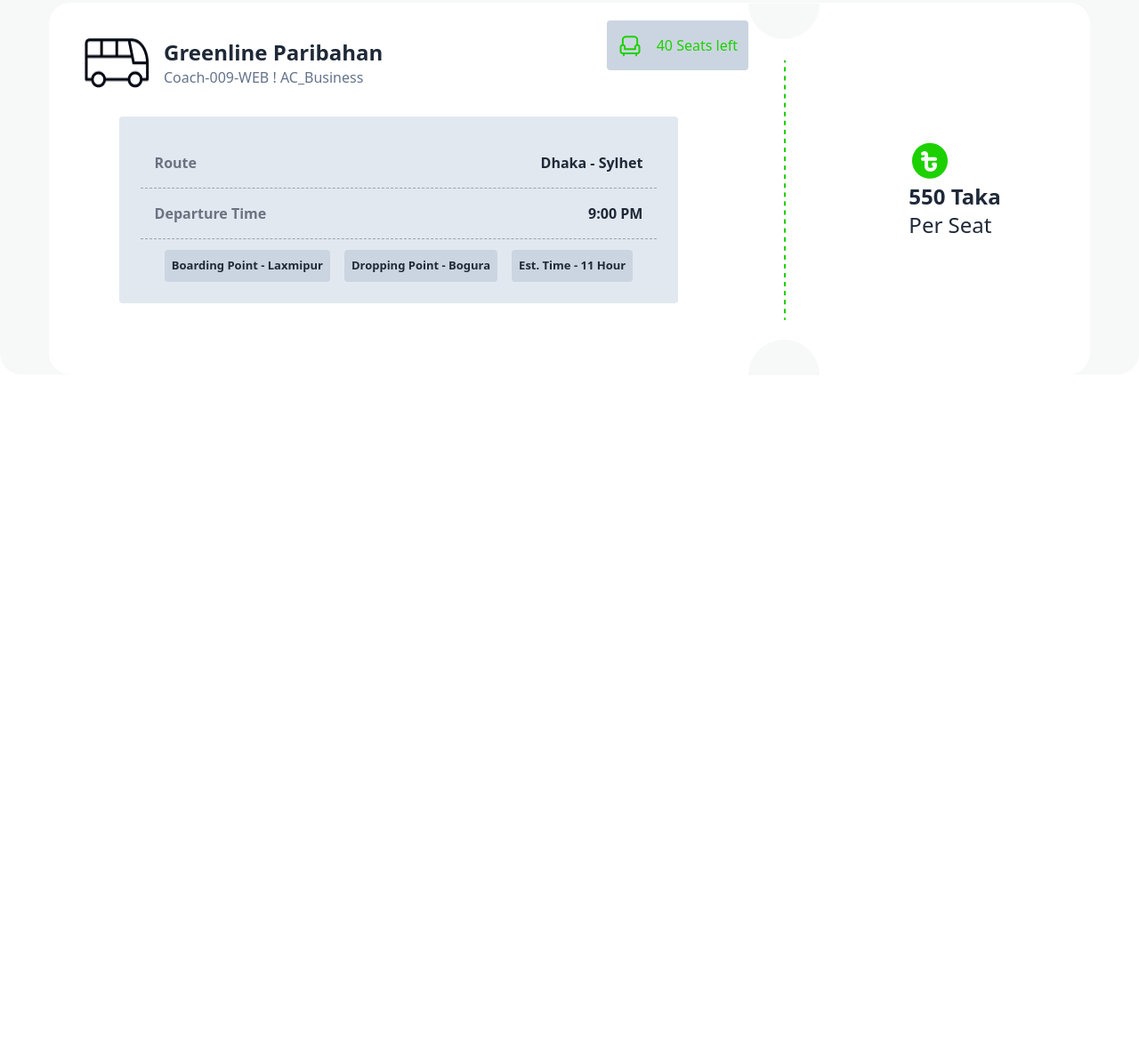
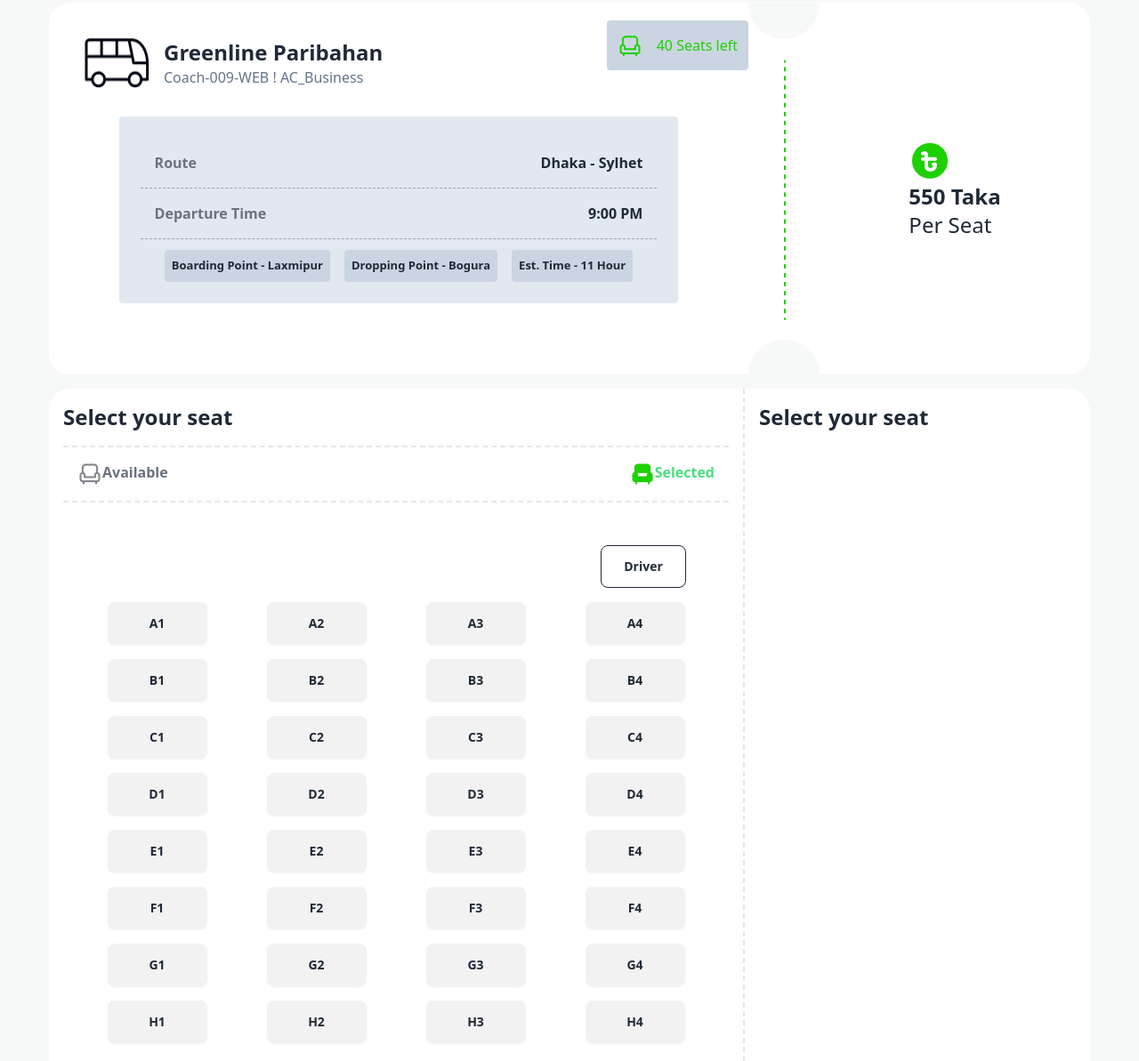
Before and after one commit to TanvirHasanAshik/e-ticketing, a plain HTML site: page index.html in a window 1280 px wide. Shown: the part 1483-2676 px from the top of the page at 89% size. Before the commit the page ends 1905 px from the top, so only its background shows below. Drawn offline with nearby package versions, Linux system fonts and the light colour scheme.

Commit message:
select seat desinged

```diff
--- a/index.html
+++ b/index.html
@@ -61,8 +61,8 @@
             </div>
         </div>
         <!-- banner card -->
-        <div class="md:flex xl:flex gap-5 justify-center relative bottom-16">
-            <div class="card card-side bg-base-100 mb-6 md:mb-0 border-b-4 border-[#1DD100]">
+        <div class="flex flex-col md:flex-row gap-6 justify-center relative bottom-16">
+            <div class="card card-side bg-base-100 mb-6 md:mb-0 border-b-4 border-[#1DD100] shadow-xl">
                 <!-- <div class=""> -->
                 <figure>
                     <img class="pl-4" src="images/people.png" alt="Movie" />
@@ -73,7 +73,7 @@
                 </div>
                 <!-- </div> -->
             </div>
-            <div class="card card-side bg-base-100 mb-6 md:mb-0 border-b-4 border-[#1DD100]">
+            <div class="card card-side bg-base-100 mb-6 md:mb-0 border-b-4 border-[#1DD100] shadow-xl">
                 <figure>
                     <img class="pl-4" src="images/ticket-cupon.png" alt="Movie" />
                 </figure>
@@ -82,7 +82,7 @@
                     <p>Tickets sold</p>
                 </div>
             </div>
-            <div class="card card-side bg-base-100 mb-6 md:mb-0 border-b-4 border-[#1DD100]">
+            <div class="card card-side bg-base-100 mb-6 md:mb-0 border-b-4 border-[#1DD100] shadow-xl">
                 <figure>
                     <img class="pl-4" src="images/stoppage.png" alt="Movie" />
                 </figure>
@@ -98,7 +98,7 @@
         <!-- Best offers for you -->
         <section class="container text-center mx-auto mb-20">
             <h2 class="text-3xl font-semibold text-center mt-8">Best offers for you</h2>
-            <div class="flex justify-center flex-col md:flex-row gap-x-6 pt-8">
+            <div class="flex justify-center flex-col md:flex-row gap-6 pt-8">
                 <div
                     class=" md:w-[573px] h-56 bg-[#FFBF0F] rounded-2xl bg-[url('images/cupon-devider.png')] bg-no-repeat bg-center flex items-center justify-around">
                     <div class="pr-9">
@@ -128,19 +128,20 @@
         </section>
 
         <!-- P.H Paribahan -->
-        <section class="h-fit bg-[#F7F8F8] border-t-4 border-t-[#1DD100] rounded-3xl">
+        <section class=" bg-[#F7F8F8] border-t-4 border-t-[#1DD100] rounded-3xl">
+            <!-- per seat -->
             <div class="mt-20">
                 <div class="md:w-[736px] text-center mx-auto">
                     <h2 class="font-bold text-3xl mb-5">P.H Paribahan</h2>
                     <p>Yes, you can run unit tests and view the results directly within the app. The integrated testing
                         features allow for a streamlined .</p>
                 </div>
-
-                <!-- per seat ticket -->
+                <!-- ticket card-->
                 <div
-                    class=" flex flex-col md:flex-row w-full xl:w-[1170px] bg-white rounded-3xl h-[418px]  mx-auto mt-9">
+                    class=" flex flex-col md:flex-row w-full xl:w-[1170px] bg-white rounded-3xl lg:h-[418px]  mx-auto mt-9">
+                    <!--  will dynamic -->
                     <div class="flex-grow">
-                        <!-- Seat left -->
+                        <!-- Seat left dynamic-->
                         <div class="flex flex-col lg:flex-row items-center">
                             <div class="flex flex-grow gap-4 pt-10 pl-10">
                                 <img src="images/bus-logo.png" alt="">
@@ -151,7 +152,7 @@
                             </div>
                             <div class="flex h-14 mx-auto gap-4 items-center bg-slate-300 rounded p-3 ">
                                 <img class="w-7" src="images/seat-green.png" alt="">
-                                <p class="text-[#1DD100]" id="seat-left">40 Seats left</p>
+                                <p class="text-[#1DD100]"><span id="seat-left">40</span> Seats left</p>
                             </div>
                         </div>
                         <!-- Destination -->
@@ -185,6 +186,77 @@
                     </div>
                 </div>
             </div>
+
+            <!-- Select Seat Container -->
+            <div class="mt-4 bg-white container mx-auto w-full lg:w-[1170px] rounded-3xl h-fit">
+                <div class="flex flex-col lg:flex-row lg:h-[1056px]">
+                    <div class="flex-grow  p-4">
+                        <div>
+                            <h2 class="text-2xl font-bold">Select your seat</h2>
+                            <div class="flex justify-between border-y-2 border-dashed p-4 mt-4">
+                                <div class="flex">
+                                    <img src="images/seat-gray.png" alt="">
+                                    <h2 class="text-gray-500 font-semibold">Available</h2>
+                                </div>
+                                <div class="flex">
+                                    <img src="images/seat-green-filled.png" alt="">
+                                    <h2 class="text-green-400 font-semibold">Selected</h2>
+                                </div>
+                            </div>
+                        </div>
+
+                        <!-- select seat -->
+                        <div class="flex justify-end pr-12 pt-12">
+                            <button class="btn btn-outline md:w-24">Driver</button>
+                        </div>
+                        <div class="grid grid-cols-4 p-4 w-full">
+                            <div class="flex flex-col gap-y-4 items-center">
+                                <button class="btn md:w-28" id="A1">A1</button>
+                                <button class="btn md:w-28" id="B1">B1</button>
+                                <button class="btn md:w-28" id="C1">C1</button>
+                                <button class="btn md:w-28" id="D1">D1</button>
+                                <button class="btn md:w-28" id="E1">E1</button>
+                                <button class="btn md:w-28" id="F1">F1</button>
+                                <button class="btn md:w-28" id="G1">G1</button>
+                                <button class="btn md:w-28" id="H1">H1</button>
+                            </div>
+                            <div class="flex flex-col gap-y-4 items-center">
+                                <button class="btn md:w-28" id="A2">A2</button>
+                                <button class="btn md:w-28" id="B2">B2</button>
+                                <button class="btn md:w-28" id="C2">C2</button>
+                                <button class="btn md:w-28" id="D2">D2</button>
+                                <button class="btn md:w-28" id="E2">E2</button>
+                                <button class="btn md:w-28" id="F2">F2</button>
+                                <button class="btn md:w-28" id="G2">G2</button>
+                                <button class="btn md:w-28" id="H2">H2</button>
+                            </div>
+                            <div class="flex flex-col gap-y-4 items-center">
+                                <button class="btn md:w-28" id="A3">A3</button>
+                                <button class="btn md:w-28" id="B3">B3</button>
+                                <button class="btn md:w-28" id="C3">C3</button>
+                                <button class="btn md:w-28" id="D3">D3</button>
+                                <button class="btn md:w-28" id="E3">E3</button>
+                                <button class="btn md:w-28" id="F3">F3</button>
+                                <button class="btn md:w-28" id="G3">G3</button>
+                                <button class="btn md:w-28" id="H3">H3</button>
+                            </div>
+                            <div class="flex flex-col gap-y-4 items-center">
+                                <button class="btn md:w-28" id="A4">A4</button>
+                                <button class="btn md:w-28" id="B4">B4</button>
+                                <button class="btn md:w-28" id="C4">C4</button>
+                                <button class="btn md:w-28" id="D4">D4</button>
+                                <button class="btn md:w-28" id="E4">E4</button>
+                                <button class="btn md:w-28" id="F4">F4</button>
+                                <button class="btn md:w-28" id="G4">G4</button>
+                                <button class="btn md:w-28" id="H4">H4</button>
+                            </div>
+                        </div>
+                    </div>
+                    <div class="w-full lg:w-1/3 lg:border-l-2 border-dashed p-4">
+                        <h2 class="text-2xl font-bold">Select your seat</h2>
+                    </div>
+                </div>
+            </div>
         </section>
 
         <!-- Footer -->
```
